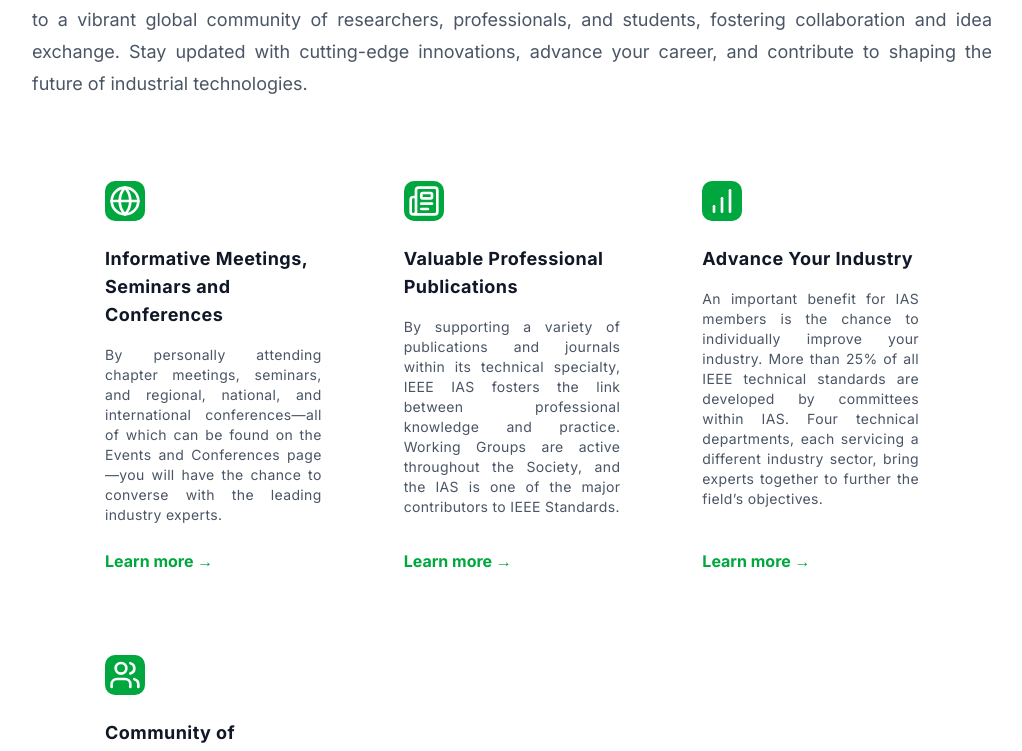
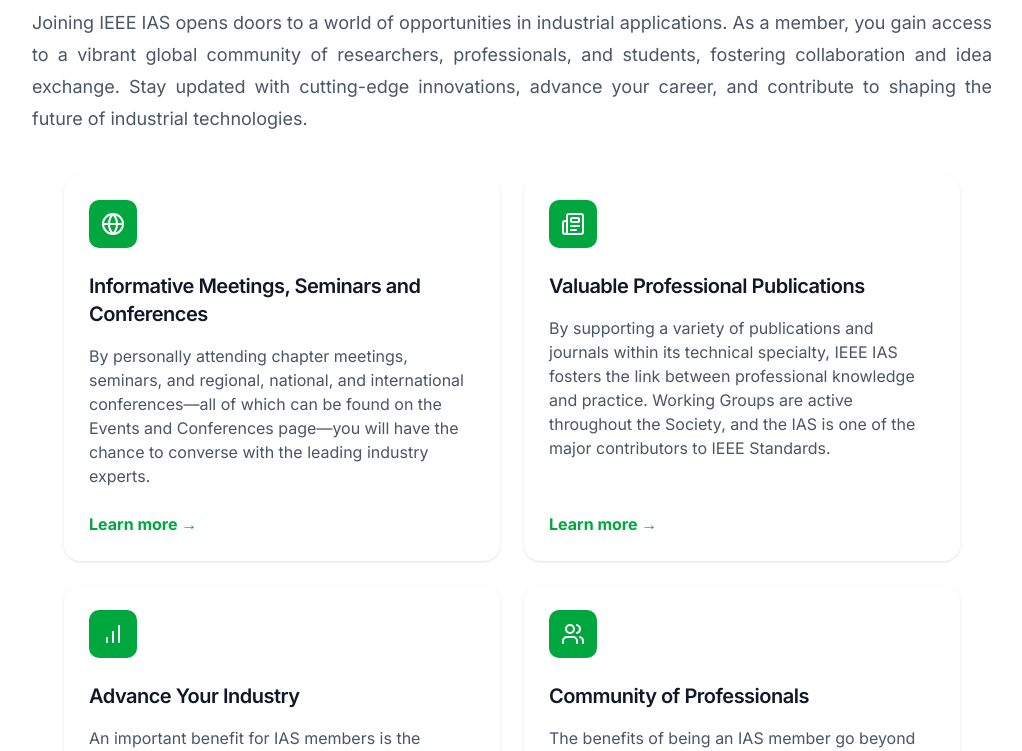
Before and after one commit to ieeeaiubsb-webmaster/ieeeaiubsb-frontendv2, a Next.js app: page /industry-application-society in a window 1280 px wide. Shown: the part 2776-3527 px from the top of the page, without its empty margins (128-1150 px from the left). Built offline with nearby package versions, Linux system fonts and the light colour scheme.

Commit message:
CS,IAS,EMBS column fix

```diff
--- a/src/app/(website)/industry-application-society/page.tsx
+++ b/src/app/(website)/industry-application-society/page.tsx
@@ -108,14 +108,20 @@
       <div className="relative group w-full max-w-5xl mx-auto">
         <div className="absolute inset-0 transform skew-y-[-5deg] bg-gradient-to-tr from-green-400 via-green-100 to-green-900 rounded-3xl shadow-2xl group-hover:scale-105 transition duration-500 ease-in-out z-0" />
         <div className="relative z-10 p-2 bg-white rounded-2xl shadow-xl overflow-hidden">
-          <div className="relative w-full h-0 pb =rounded-xl overflow-hidden">
-            <Image src="/images/publications-ias.jpg" alt="Publications" fill className="object-cover border-6 border-white shadow-lg scale-[1.02] transition duration-500 ease-in-out group-hover:scale-[1.03]" />
+          <div className="relative w-full h-0 pb-[66.66%] rounded-xl overflow-hidden">
+            <Image
+              src="/images/publications-ias.jpg"
+              alt="Publications"
+              fill
+              className="object-cover border-6 border-white shadow-lg scale-[1.02] transition duration-500 ease-in-out group-hover:scale-[1.03]"
+            />
           </div>
         </div>
       </div>
     </div>
   );
 }
+
 
 function JoinUs() {
   return (
--- a/src/components/ui/card-hover-ias.tsx
+++ b/src/components/ui/card-hover-ias.tsx
@@ -1,7 +1,6 @@
 import { cn } from "@/lib/utils";
-import { AnimatePresence, motion } from "motion/react";
-import React, { SVGProps } from "react";
-import { useState } from "react";
+import { AnimatePresence, motion } from "framer-motion"; // corrected import
+import React, { SVGProps, useState } from "react";
 
 export const HoverEffect = ({
   items,
@@ -17,35 +16,30 @@
   const [hoveredIndex, setHoveredIndex] = useState<number | null>(null);
 
   return (
-    <div className={cn("grid grid-cols-1 md:grid-cols-2 lg:grid-cols-3 py-10", className)}>
+    <div className={cn("grid grid-cols-1 sm:grid-cols-2 gap-6 py-10", className)}>
       {items.map((item, idx) => (
         <div
           key={item.name}
-          className="relative group block p-2 h-full w-full"
+          className="relative group"
           onMouseEnter={() => setHoveredIndex(idx)}
           onMouseLeave={() => setHoveredIndex(null)}
         >
           <AnimatePresence>
             {hoveredIndex === idx && (
               <motion.span
-                className="absolute inset-0 h-full w-full bg-green-600 block rounded-3xl"
+                className="absolute inset-0 bg-green-600 rounded-3xl"
                 layoutId="hoverBackground"
                 initial={{ opacity: 0 }}
-                animate={{
-                  opacity: 1,
-                  transition: { duration: 0.15 },
-                }}
-                exit={{
-                  opacity: 0,
-                  transition: { duration: 0.15, delay: 0.2 },
-                }}
+                animate={{ opacity: 1, transition: { duration: 0.15 } }}
+                exit={{ opacity: 0, transition: { duration: 0.15, delay: 0.2 } }}
               />
             )}
           </AnimatePresence>
-          <Card className="flex flex-col justify-between h-full">
+
+          <Card className="flex flex-col justify-between h-full relative z-10">
             <div>
-              <div className="mb-6 flex h-10 w-10 items-center justify-center rounded-lg bg-green-600">
-                <item.icon className="h-8 w-8 text-white " aria-hidden="true" />
+              <div className="mb-6 flex h-12 w-12 items-center justify-center rounded-lg bg-green-600">
+                <item.icon className="h-6 w-6 text-white" aria-hidden="true" />
               </div>
               <CardTitle>{item.name}</CardTitle>
               <CardDescription>{item.description}</CardDescription>
@@ -53,7 +47,7 @@
             <div className="mt-6">
               <a
                 href="https://mtt.org/"
-                className="text-green-600 font-bold  inline-block"
+                className="text-green-600 font-bold inline-block"
                 target="_blank"
                 rel="noopener noreferrer"
               >
@@ -61,14 +55,11 @@
               </a>
             </div>
           </Card>
-
-
         </div>
       ))}
     </div>
   );
 };
-
 
 export const Card = ({
   className,
@@ -80,17 +71,14 @@
   return (
     <div
       className={cn(
-        "rounded-2xl h-full w-full p-4 overflow-hidden bg-white border border-transparent group-hover:border-green-600 relative z-20 transition-colors duration-300",
+        "rounded-2xl p-6 bg-white border border-transparent group-hover:border-green-600 transition-colors duration-300 shadow-sm",
         className
       )}
     >
-      <div className="relative z-50 h-full">
-        <div className="p-4 flex flex-col justify-between h-full">{children}</div>
-      </div>
+      {children}
     </div>
   );
 };
-
 
 export const CardTitle = ({
   className,
@@ -102,7 +90,7 @@
   return (
     <h4
       className={cn(
-        "text-gray-900 font-bold tracking-wide mt-4 text-lg transition-colors duration-300",
+        "text-gray-900 font-semibold text-lg sm:text-xl tracking-tight",
         className
       )}
     >
@@ -121,7 +109,7 @@
   return (
     <p
       className={cn(
-        "mt-4 text-gray-600 tracking-wide text-justify leading-relaxed text-sm transition-colors duration-300",
+        "mt-4 text-gray-600 leading-relaxed text-sm sm:text-base",
         className
       )}
     >
```
